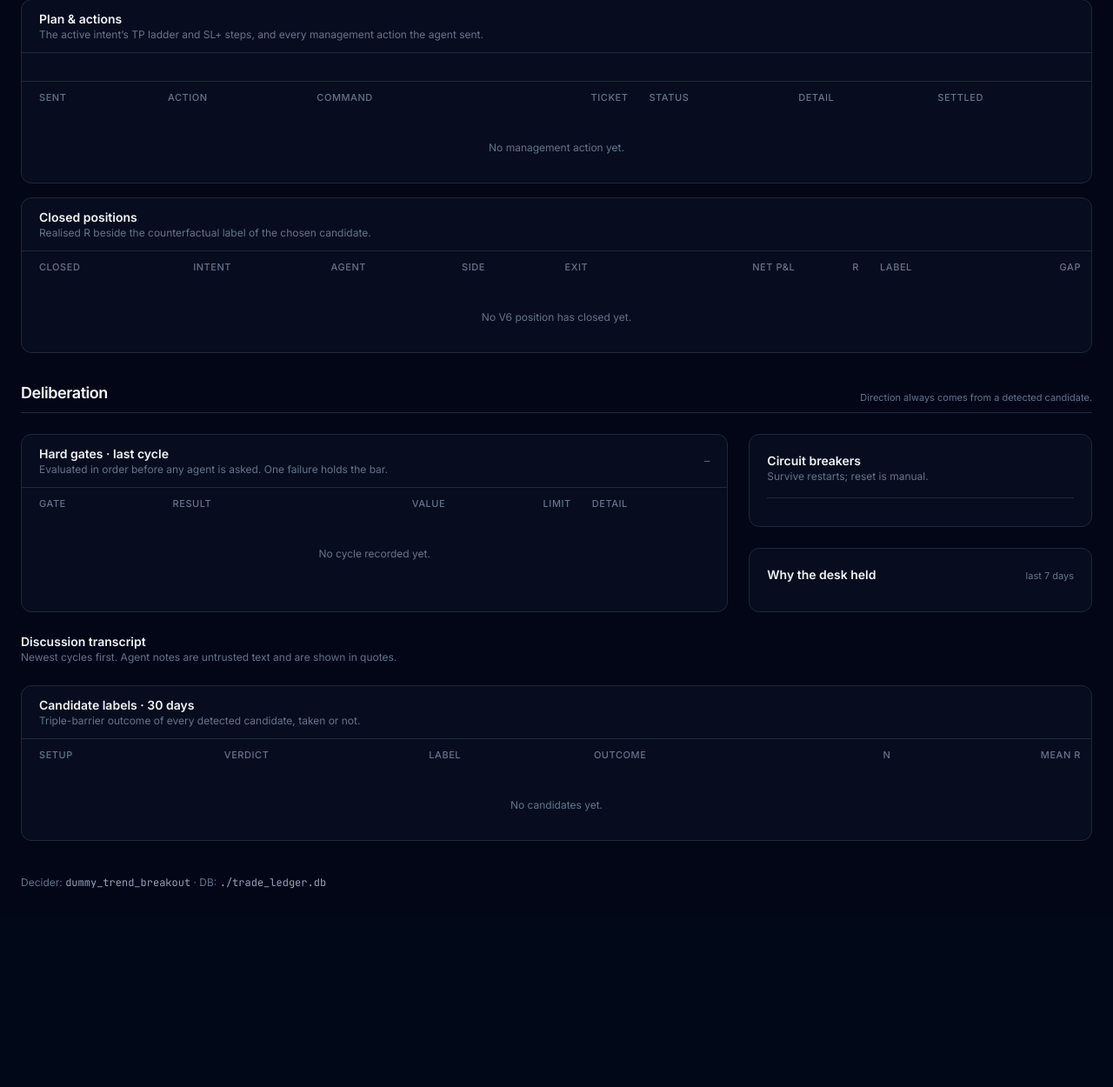
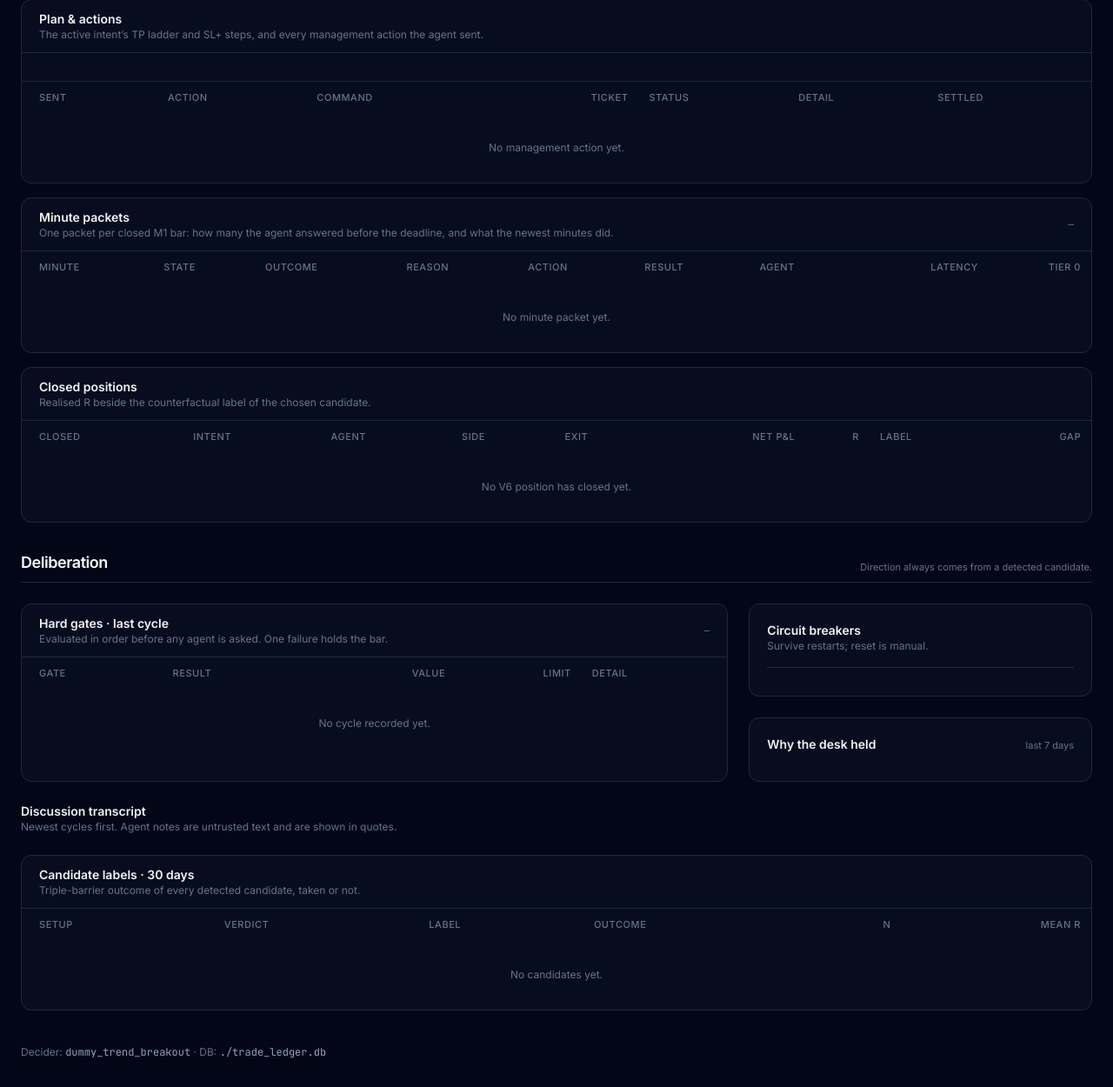
Before and after one commit to akmalmzkki25/agent-trade-decision, a FastAPI app: page /v6 in a window 1280 px wide. Shown: the part 1200-2450 px from the top of the page at 87% size. Before the commit the page ends 2222 px from the top, so only its background shows below. Run offline with FastAPI, Linux system fonts and the light colour scheme; parts of the project's set-up code (start-up, migrations or seed data) failed here and were passed over; some libraries are stand-ins or nearby versions.

Commit message:
feat: show V6 minute packets on the status and the dashboard

```diff
--- a/adapter/app/routes/v6_dashboard.py
+++ b/adapter/app/routes/v6_dashboard.py
@@ -27,6 +27,7 @@ from fastapi.responses import FileResponse, HTMLResponse, JSONResponse
 from ..deps import template_globals, templates
 from ..v6.container import APP_STATE_KEY, V6Container
 from ..v6.dashboard_actions import management_overview, read_management
+from ..v6.dashboard_minutes import minute_overview, read_minutes
 from ..v6.dashboard_queries import (
     OperatorActivity, OverviewState, build_overview, read_tables,
 )
@@ -89,10 +90,12 @@ async def v6_overview(ctx: Control) -> JSONResponse:
             read_tables, plane.ledger, db_path=container.ledger_v6.path,
             halt_path=container.halt_path, now=now))
         management = await asyncio.to_thread(read_management, plane.ledger)
+        minutes = await asyncio.to_thread(read_minutes, plane.ledger, now)
     except sqlite3.Error:
         logger.exception("v6 dashboard overview read failed")
         raise HTTPException(status_code=503, detail=STORAGE_UNAVAILABLE) from None
-    content = {**build_overview(tables, state), **management_overview(management)}
+    content = {**build_overview(tables, state), **management_overview(management),
+               **minute_overview(minutes)}
     return JSONResponse(content=content, headers=NO_STORE)
 
 
--- a/adapter/app/routes/v6_status_view.py
+++ b/adapter/app/routes/v6_status_view.py
@@ -100,6 +100,7 @@ def runtime_status(container: V6Container, view: EaStateView, now: float, halted
         "breakers": [f"{record.scope}:{record.period_key}" for record in breakers],
         "pending_command": None if command is None else command.to_dict(),
         "worker": parts.worker.stats.to_dict(), "watchdog": watchdog.to_dict(),
+        "minutes": parts.minutes.stats.to_dict(),
     }
 
 
--- a/adapter/app/static/v6.js
+++ b/adapter/app/static/v6.js
@@ -203,6 +203,31 @@
   const STEP_LABELS = ['no step yet', 'TP1 reached: stop at SL+ 1', 'TP2 reached: stop at SL+ 2'];
   const level = (value) => (isNumber(value) && value > 0 ? num(value) : '—');
 
+  const MINUTE_COLUMNS = [
+    [F, (m) => utc(m.bar_open_epoch)],
+    [C, (m) => m.state],
+    [C, (m) => statusBadge(m.outcome)],
+    [MONO, (m) => m.reason || '—'],
+    [MONO, (m) => m.action || '—'],
+    [MONO, (m) => m.hold_reason || m.status || '—'],
+    [MONO, (m) => m.agent || '—'],
+    [N, (m) => (m.latency_ms ? (m.latency_ms / 1000).toFixed(1) + ' s' : '—')],
+    [N, (m) => m.tier0_ms + ' ms'],
+  ];
+
+  function minuteSummary(label, s) {
+    const pct = s.answered_pct === null ? '—' : s.answered_pct + '%';
+    return label + ': ' + s.answered + '/' + s.offered + ' answered (' + pct + '), ' +
+      s.entries + ' entries, ' + s.manages + ' actions, p95 tier 0 ' + s.tier0_p95_ms + ' ms';
+  }
+
+  function renderMinutes(minutes) {
+    if (!minutes) return;
+    setText('v6-minutes-summary', minuteSummary('last ' + minutes.window_hours + ' h',
+      minutes.window) + ' · ' + minuteSummary('24 h', minutes.day));
+    renderTable('v6-minutes', MINUTE_COLUMNS, minutes.recent, 'No minute packet yet.');
+  }
+
   function renderPlan(plan) {
     const node = byId('v6-plan');
     if (!plan) {
@@ -278,6 +303,7 @@
     renderOpenOrders(data.open_orders);
     renderPlan(data.plan);
     renderTable('v6-actions', ACTION_COLUMNS, data.actions, 'No management action yet.');
+    renderMinutes(data.minutes);
     R.renderGates(data.last_cycle);
     R.renderBreakers(data.breakers);
     R.renderRealised(data.outcomes.realised);
--- a/adapter/app/templates/v6.html
+++ b/adapter/app/templates/v6.html
@@ -134,6 +134,11 @@
     </section>
 
     <section class="rounded-xl border border-slate-800 bg-slate-900/40">
+      {{ card_head('Minute packets', 'One packet per closed M1 bar: how many the agent answered before the deadline, and what the newest minutes did.', 'v6-minutes-summary') }}
+      {{ data_table('v6-minutes', [('Minute', ''), ('State', ''), ('Outcome', ''), ('Reason', ''), ('Action', ''), ('Result', ''), ('Agent', ''), ('Latency', R), ('Tier 0', R)], 'No minute packet yet.') }}
+    </section>
+
+    <section class="rounded-xl border border-slate-800 bg-slate-900/40">
       {{ card_head('Closed positions', 'Realised R beside the counterfactual label of the chosen candidate.') }}
       {{ data_table('v6-outcomes', [('Closed', ''), ('Intent', ''), ('Agent', ''), ('Side', ''), ('Exit', ''), ('Net P&L', R), ('R', R), ('Label', ''), ('Gap', R)], 'No V6 position has closed yet.') }}
     </section>
```
Also changed, not shown: adapter/app/v6/dashboard_minutes.py (added, +38 -0 lines), adapter/tests/v6/test_minute_dashboard.py (added, +32 -0 lines).
